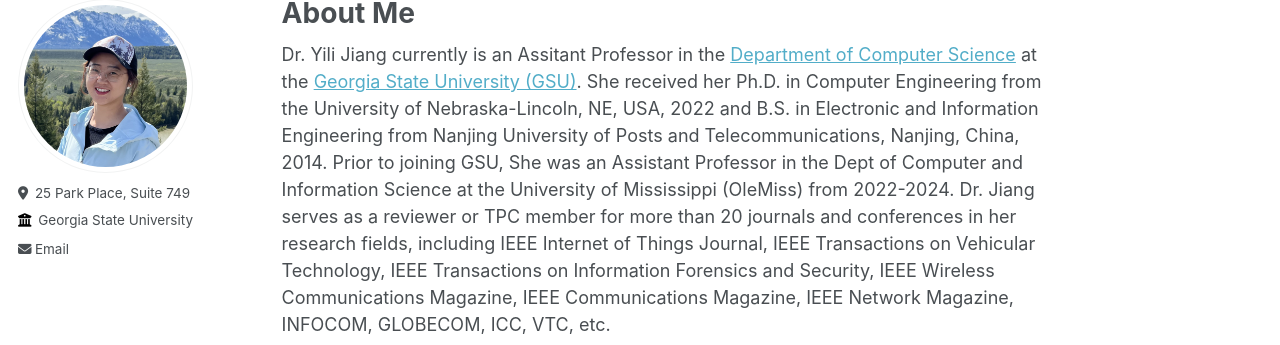
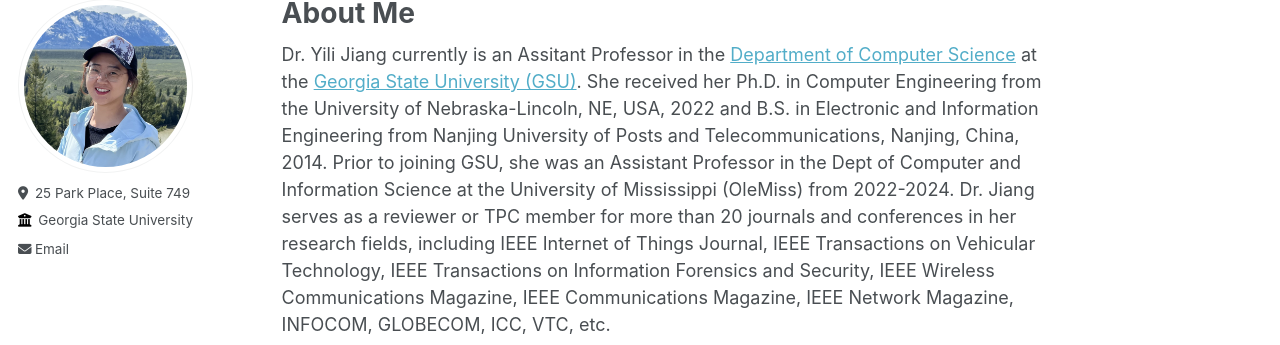
Before and after one commit to suhbrina-perry/suhbrina-perry.github.io, a Jekyll site: the page built from _pages/about.md, in a window 1280 px wide and 1061 px high. Shown: the part 107-452 px from the top of the window. Built offline with Jekyll 4.4.1, drawn with Linux system fonts in a browser that asks for light colours.

```diff
--- a/_pages/about.md
+++ b/_pages/about.md
@@ -6,7 +6,7 @@ redirect_from:
   - /about/
   - /about.html
 ---
-Dr. Yili Jiang currently is an Assitant Professor in the [Department of Computer Science](https://csds.gsu.edu/) at the [Georgia State University (GSU)](https://www.gsu.edu/). She received her Ph.D. in Computer Engineering from the University of Nebraska-Lincoln, NE, USA, 2022 and B.S. in Electronic and Information Engineering from Nanjing University of Posts and Telecommunications, Nanjing, China, 2014. Prior to joining GSU, She was an Assistant Professor in the Dept of Computer and Information Science at the University of Mississippi (OleMiss) from 2022-2024. Dr. Jiang serves as a reviewer or TPC member for more than 20 journals and conferences in her research fields, including IEEE Internet of Things Journal, IEEE Transactions on Vehicular Technology, IEEE Transactions on Information Forensics and Security, IEEE Wireless Communications Magazine, IEEE Communications Magazine, IEEE Network Magazine, INFOCOM, GLOBECOM, ICC, VTC, etc.
+Dr. Yili Jiang currently is an Assitant Professor in the [Department of Computer Science](https://csds.gsu.edu/) at the [Georgia State University (GSU)](https://www.gsu.edu/). She received her Ph.D. in Computer Engineering from the University of Nebraska-Lincoln, NE, USA, 2022 and B.S. in Electronic and Information Engineering from Nanjing University of Posts and Telecommunications, Nanjing, China, 2014. Prior to joining GSU, she was an Assistant Professor in the Dept of Computer and Information Science at the University of Mississippi (OleMiss) from 2022-2024. Dr. Jiang serves as a reviewer or TPC member for more than 20 journals and conferences in her research fields, including IEEE Internet of Things Journal, IEEE Transactions on Vehicular Technology, IEEE Transactions on Information Forensics and Security, IEEE Wireless Communications Magazine, IEEE Communications Magazine, IEEE Network Magazine, INFOCOM, GLOBECOM, ICC, VTC, etc.
 
 Research Interests
 ======
```
